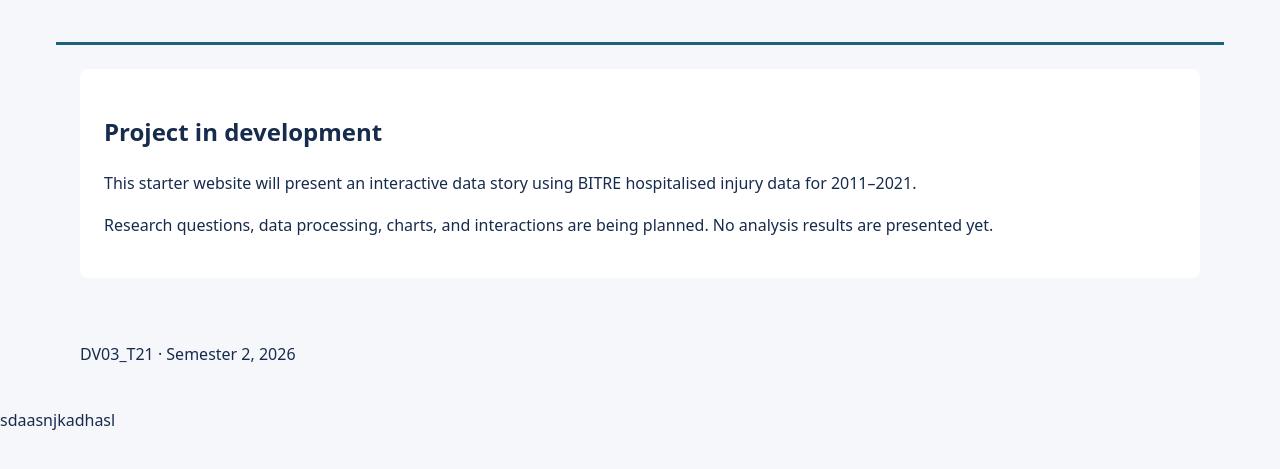
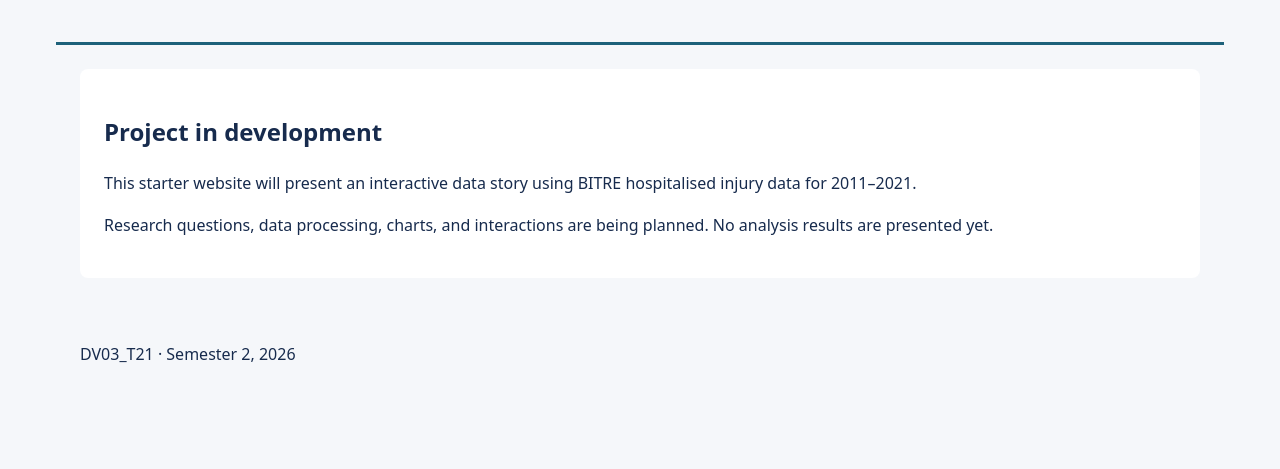
Before and after one commit to ahmedsakib1113/DV03_T21, a plain HTML site: page index.html in a window 1280 px wide. Shown: the part 129-598 px from the top of the page. Drawn offline with Linux system fonts and the light colour scheme.

Commit message:
original

```diff
--- a/index.html
+++ b/index.html
@@ -13,5 +13,3 @@
   <footer><p>DV03_T21 · Semester 2, 2026</p></footer>
 </body>
 </html>
-
-sdaasnjkadhasl
```
